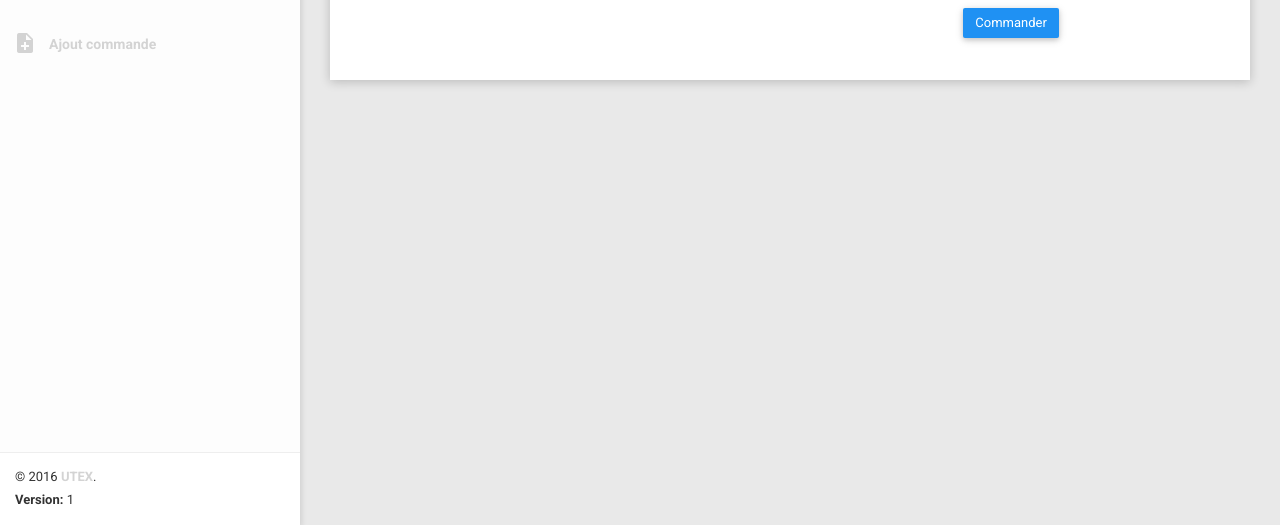
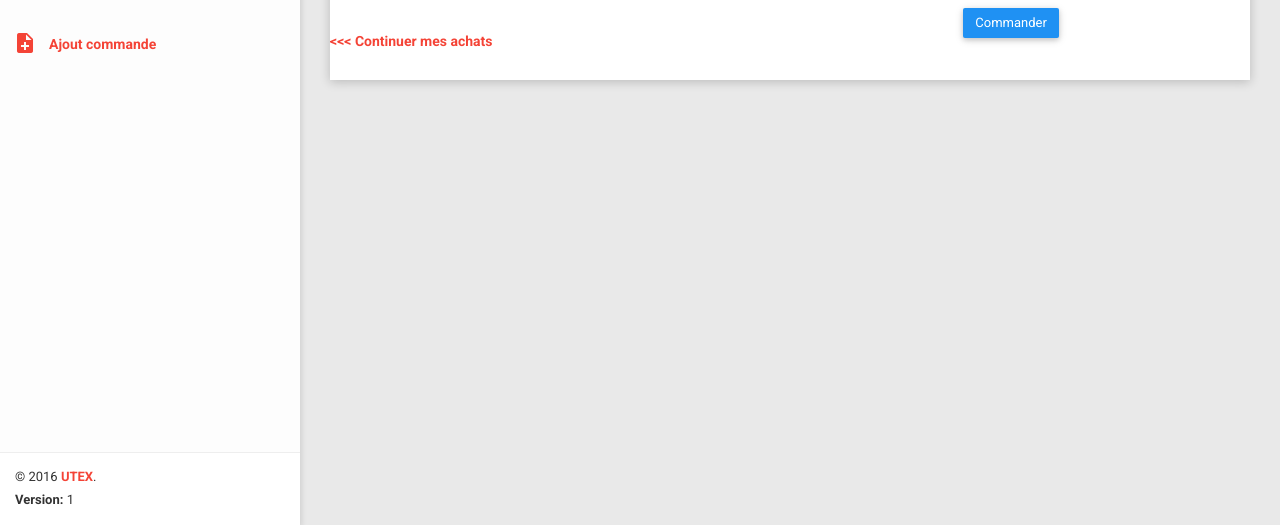
Before and after one commit to racem93/utex, a PHP site: page /Commande.php in a window 1280 px wide. Shown: the part 275-800 px from the top of the page. Run offline with PHP 8.4, Linux system fonts and the light colour scheme; the visitor is signed in with stand-in values (Sample User, id 1); data that the repository does not hold is empty.

Commit message:
style link

```diff
--- a/css/stylepanier.css
+++ b/css/stylepanier.css
@@ -1,7 +1,7 @@
 /* Button Style */
 
 a{
-	color: #fff;
+	color: #F44336;
 	text-decoration: none;
 }
 
--- a/css/theme-red.css
+++ b/css/theme-red.css
@@ -30,7 +30,7 @@
 .theme-red .sidebar .menu .list li.active {
   background-color: transparent; }
   .theme-red .sidebar .menu .list li.active > :first-child i, .theme-red .sidebar .menu .list li.active > :first-child span {
-    color: #D3D3D3; }
+    color: #F44336; }
 
 .theme-red .sidebar .menu .list .toggled {
   background-color: transparent; }
@@ -41,4 +41,4 @@
 .theme-red .sidebar .legal {
   background-color: #fff; }
   .theme-red .sidebar .legal .copyright a {
-    color: #D3D3D3 !important; }
+    color: #F44336 !important; }
```
